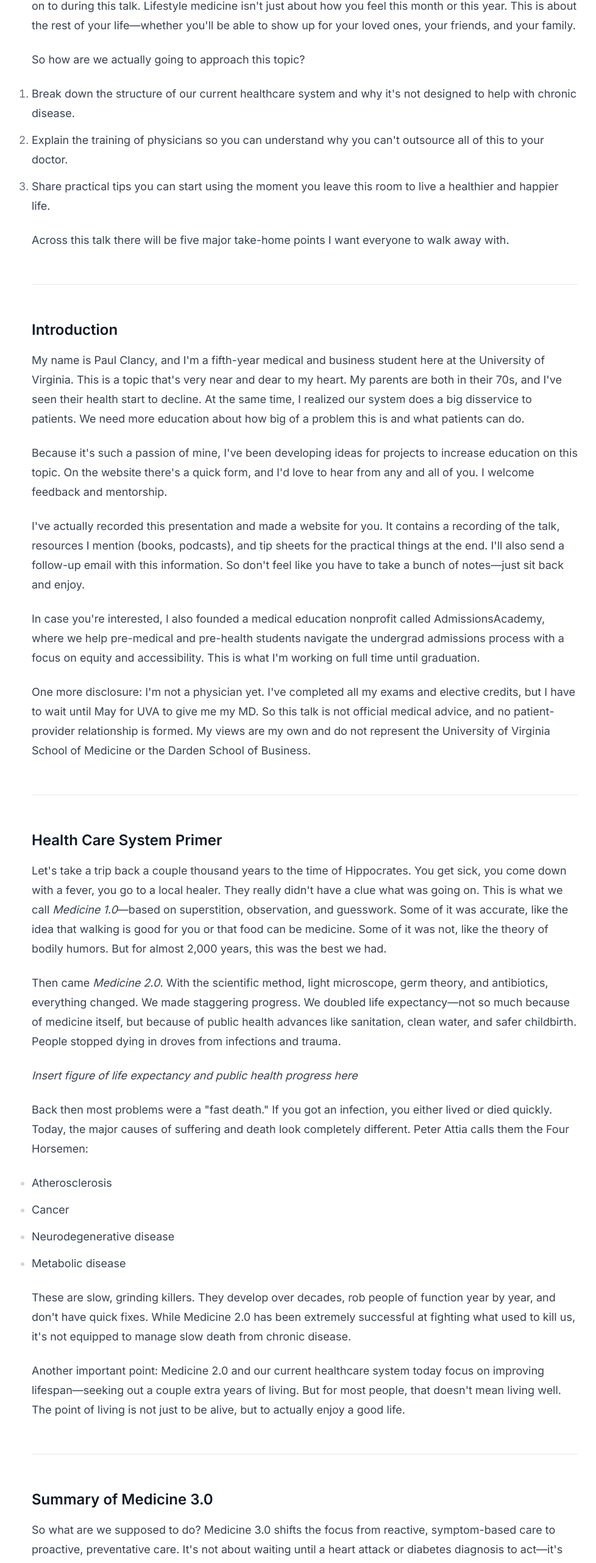
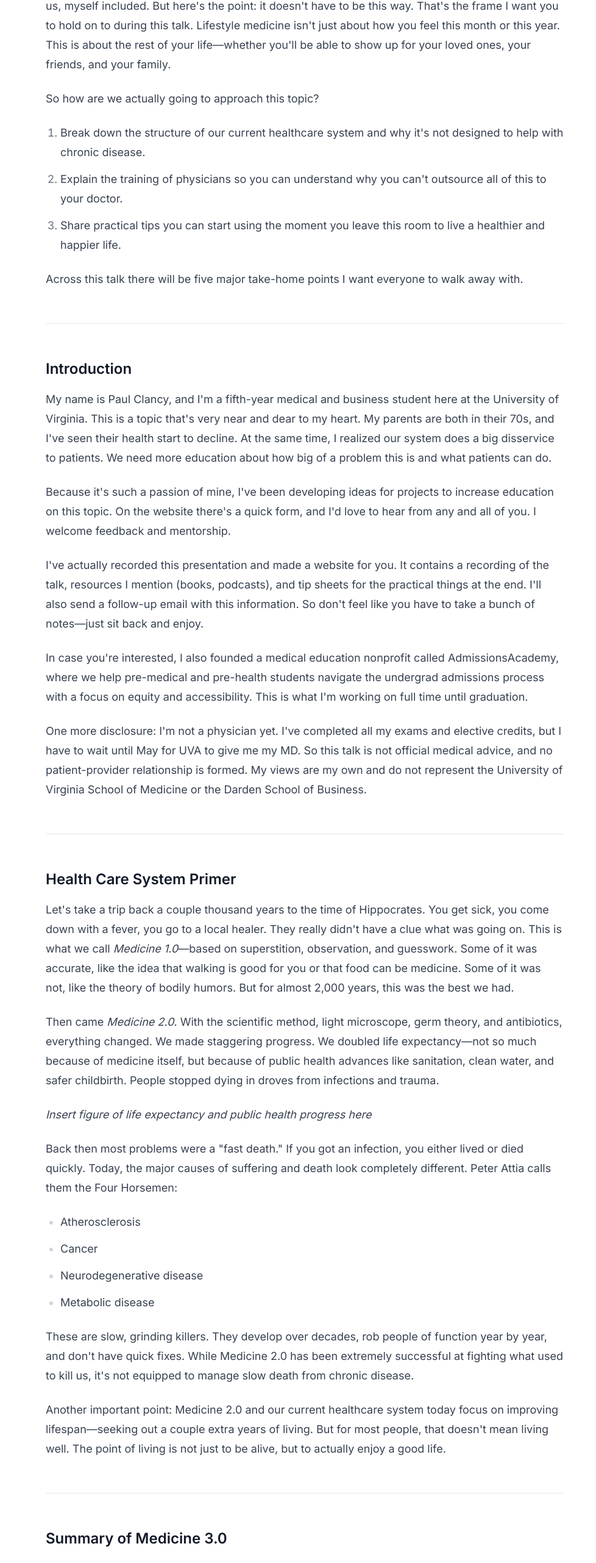
Before and after one commit to Paul10142/longevity, a React (Vite) app: page /transcript in a window 1280 px wide. Shown: the part 795-3358 px from the top of the page at 61% size, without its empty margins (140-1118 px from the left). Built offline with nearby package versions, Linux system fonts and the light colour scheme.

Commit message:
Improve transcript page formatting: reduce width to 850px, indent lists, fix Charlie Munger quote, change Six Big Levers to h2

```diff
--- a/src/components/TranscriptContent.tsx
+++ b/src/components/TranscriptContent.tsx
@@ -14,7 +14,7 @@ const TranscriptContent = () => {
 
       <p>So how are we actually going to approach this topic?</p>
 
-      <ol>
+      <ol className="ml-6">
         <li>Break down the structure of our current healthcare system and why it's not designed to help with chronic disease.</li>
         <li>Explain the training of physicians so you can understand why you can't outsource all of this to your doctor.</li>
         <li>Share practical tips you can start using the moment you leave this room to live a healthier and happier life.</li>
@@ -46,7 +46,7 @@ const TranscriptContent = () => {
 
       <p>Back then most problems were a "fast death." If you got an infection, you either lived or died quickly. Today, the major causes of suffering and death look completely different. Peter Attia calls them the Four Horsemen:</p>
 
-      <ul>
+      <ul className="ml-6">
         <li>Atherosclerosis</li>
         <li>Cancer</li>
         <li>Neurodegenerative disease</li>
@@ -78,7 +78,7 @@ const TranscriptContent = () => {
 
       <p>The path to becoming a physician is long:</p>
 
-      <ul>
+      <ul className="ml-6">
         <li>Four years of college</li>
         <li>Four years of medical school</li>
         <li>3–7 years of residency (depending on specialty)</li>
@@ -94,7 +94,7 @@ const TranscriptContent = () => {
       <blockquote>
         <p><strong>Take-Home Point #2</strong><br />
         There are around five or six things that really impact your health, but in the medical education system, physicians are taught less than two of them:</p>
-        <ul>
+        <ul className="ml-6">
           <li>Nutrition</li>
           <li>Activity</li>
           <li>Sleep</li>
@@ -140,9 +140,9 @@ const TranscriptContent = () => {
       <p>That doesn't mean drugs and surgeries aren't incredible—they are. As a future anesthesiologist, much of my work will involve drugs. Surgeries save countless lives. But for the chronic diseases that kill most of us, lifestyle change is the only way forward.</p>
 
       <blockquote>
-        <p><em>"There is an old two-part rule that often works wonders in business, science, and elsewhere:<br />
+        <p><em>There is an old two-part rule that often works wonders in business, science, and elsewhere:<br />
         1. Take a simple, basic idea and<br />
-        2. Take it very seriously."</em><br />
+        2. Take it very seriously.</em><br />
         — Charlie Munger</p>
       </blockquote>
 
@@ -153,11 +153,11 @@ const TranscriptContent = () => {
 
       <hr />
 
-      <h3>The Six Big Levers</h3>
+      <h2>The Six Big Levers</h2>
 
       <h4>Sleep</h4>
       <p>Most people need more. It's the foundation of everything else.</p>
-      <ul>
+      <ul className="ml-6">
         <li>Make your room cool and dark.</li>
         <li>Buy blackout shades.</li>
         <li>Don't sleep with your phone—use an alarm clock.</li>
@@ -169,7 +169,7 @@ const TranscriptContent = () => {
       <h4>Activity</h4>
       <p>Think in three categories: strength, endurance, stability.</p>
 
-      <ul>
+      <ul className="ml-6">
         <li><strong>Strength:</strong> Essential as you age. Every year you lose 1–2% of muscle mass. If you want to lift a suitcase overhead at 80, lift 40 pounds now. Strength means independence.</li>
         <li><strong>Endurance:</strong> Cardiovascular fitness, your VO₂ max. From the bottom percentile to the top, your risk of death from any cause drops nearly 400%. For reference, smoking increases all-cause mortality by 200%. If exercise were a pill, it would be the most valuable drug ever created.</li>
         <li><strong>Stability:</strong> Mobility and balance—being able to squat, bend, reach, and move without injury. Stretch, practice a deep squat, work your balance. Anything is better than nothing.</li>
@@ -177,7 +177,7 @@ const TranscriptContent = () => {
 
       <h4>Nutrition</h4>
       <p>Nutrition is tricky because it's almost a religion. But the principle is simple: minimize ultra-processed, hyper-palatable foods.</p>
-      <ul>
+      <ul className="ml-6">
         <li>Avoid foods with long shelf lives, boxed items from middle aisles, and ingredient lists you can't pronounce.</li>
         <li>Cook at home. If you only ate home-cooked whole foods, it would be hard to gain weight.</li>
         <li>Meal prep if you're busy.</li>
@@ -211,7 +211,7 @@ const TranscriptContent = () => {
 
       <p>If you remember nothing else, remember these five points:</p>
 
-      <ol>
+      <ol className="ml-6">
         <li>The system is not designed to handle chronic diseases.</li>
         <li>There are six things that impact health, and most doctors aren't trained in them.</li>
         <li>You must take ownership of your health. Nobody will do it for you.</li>
--- a/src/pages/Transcript.tsx
+++ b/src/pages/Transcript.tsx
@@ -32,7 +32,7 @@ const Transcript = () => {
         prevMatch={prevMatch}
       />
       <div ref={mainRef} className="container mx-auto px-4 py-12">
-        <div className="max-w-4xl mx-auto">
+        <div className="max-w-[850px] mx-auto">
           <h1 className="text-4xl font-bold mb-8">Transcript</h1>
           <div className="prose prose-lg max-w-none">
             <TranscriptContent />
```
Also changed, not shown: 5 other files (tests, documents, lock files or other folders).
